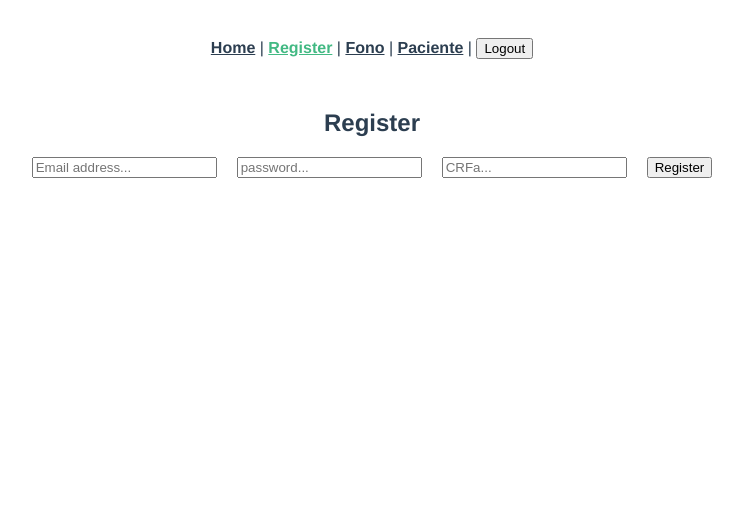
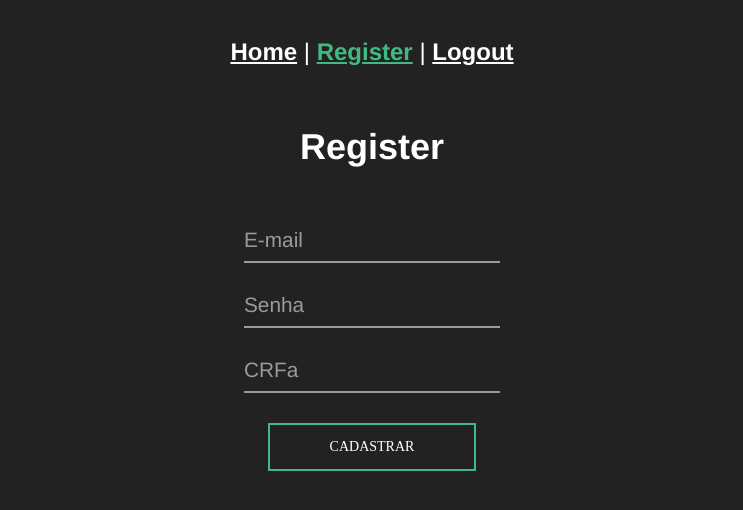
Before and after one commit to CarolineNakazato/Comunica, a Vue app: page /register in a window 1280 px wide. Shown: the top 510 px of the page, without its empty margins (268-1011 px from the left). Built offline with nearby package versions, Linux system fonts and the light colour scheme.

Commit message:
Beautiful layout

```diff
--- a/src/App.vue
+++ b/src/App.vue
@@ -2,9 +2,7 @@
   <div id="nav">
     <router-link to="/">Home</router-link> |
     <router-link to="/register">Register</router-link> |
-    <router-link to="/dashboardFono">Fono</router-link> |
-    <router-link to="/dashboardPaciente">Paciente</router-link> |
-    <button @click="logout">Logout</button>
+    <a href="#" @click="logout">Logout</a>
   </div>
   <router-view />
 </template>
@@ -32,16 +30,14 @@ export default {
 </script>
 
 <style>
-input {
-  margin-right: 20px;
-}
 
 #app {
   font-family: Avenir, Helvetica, Arial, sans-serif;
   -webkit-font-smoothing: antialiased;
   -moz-osx-font-smoothing: grayscale;
   text-align: center;
-  color: #2c3e50;
+  color: white;
+  top: 0;
 }
 
 #nav {
@@ -50,7 +46,7 @@ input {
 
 #nav a {
   font-weight: bold;
-  color: #2c3e50;
+  color: white;
 }
 
 #nav a.router-link-exact-active {
--- a/src/components/Card.vue
+++ b/src/components/Card.vue
@@ -1,6 +1,6 @@
 <template>
     <section class="cards">
-        <div v-if="symbols && symbols.length > 0">
+        <div class="cards-content" v-if="symbols && symbols.length > 0">
             <template v-for="(symbol, i) in symbols" :key="symbol.imageUrl" >
                 <vue-swing :config="config"
                     @throwout="poop(i)"
@@ -70,6 +70,14 @@ export default {
 </script>
 
 <style>
+.cards-content {
+  display: flex;
+  flex-direction: row;
+  align-items: center;
+  justify-content: center;
+  margin-left: -10vw;
+}
+
 .cards {
     display: flex;
     flex-direction: row;
@@ -87,7 +95,7 @@ export default {
     margin: 0 auto;
     background-color: #fff;
     border-radius: 32px;
-    box-shadow: 0 6px 15px rgba(36, 37, 38, 0.08);
+    box-shadow: 0 6px 15px rgba(255, 255, 255, 0.08);
     position: absolute;
     z-index: 1;
 }
@@ -106,6 +114,7 @@ export default {
     align-items: center;
     justify-content: center;
     padding: 0.2em;
+    color:#000000
 }
 
 </style>
--- a/src/views/About.vue
+++ b/src/views/About.vue
@@ -1,12 +1,19 @@
 <template>
-    <div>
-        <form @submit.prevent="register">
-            <h2>Register</h2>
-            <input type="email" placeholder="Email address..." v-model="email" />
-            <input type="password" placeholder="password..." v-model="password" />
-            <input type="number" placeholder="CRFa..." v-model="crfa" />
-            <button type="submit">Register</button>
-        </form>
+    <div class="register-form">
+        <h2>Register</h2>
+        <div class="form__group field">
+            <input v-model="email" type="email" class="form__field" placeholder="E-mail" name="email" id="email" maxlength="50" required/>
+            <label for="email" class="form__label">E-mail</label>
+        </div>
+        <div class="form__group field">
+            <input v-model="password" type="password" class="form__field" placeholder="Senha" name="password" id="password" required/>
+            <label for="password" class="form__label">Senha</label>
+        </div>
+        <div class="form__group field">
+            <input v-model="crfa" type="number" class="form__field" placeholder="CRFa" name="crfa" id="crfa" required/>
+            <label for="crfa" class="form__label">CRFa</label>
+        </div>
+        <a class="btn btn2" @click="register">Cadastrar</a>
     </div>
 </template>
 
@@ -45,3 +52,103 @@ export default {
     },
 };
 </script>
+
+<style>
+.btn{
+  position: relative;
+  display: block;
+  color: #ffffff;
+  font-size: 14px;
+  font-family: "montserrat";
+  text-decoration: none;
+  margin: 30px 0;
+  border: 2px solid #42b983;
+  padding: 14px 60px;
+  text-transform: uppercase;
+  overflow: hidden;
+  transition: 1s all ease;
+  cursor: pointer;
+}
+
+.btn::before{
+  background: #42b983;
+  content: "";
+  position: absolute;
+  top: 50%;
+  left: 50%;
+  transform: translate(-50%,-50%);
+  z-index: -1;
+  transition: all 0.6s ease;
+}
+
+.btn2::before{
+  width: 100%;
+  height: 0%;
+}
+.btn2:hover::before{
+  height: 100%;
+}
+
+.register-form {
+  display: flex;
+  flex-direction: column;
+  align-items: center;
+  justify-content: center;
+}
+
+.form__group {
+	 position: relative;
+	 padding: 15px 0 0;
+	 margin-top: 10px;
+	 width: 20vw;
+}
+ .form__field {
+	 font-family: inherit;
+	 width: 100%;
+	 border: 0;
+	 border-bottom: 2px solid #9b9b9b;
+	 outline: 0;
+	 font-size: 1.3rem;
+	 color: #fff;
+	 padding: 7px 0;
+	 background: transparent;
+	 transition: border-color 0.2s;
+}
+ .form__field::placeholder {
+	 color: transparent;
+}
+ .form__field:placeholder-shown ~ .form__label {
+	 font-size: 1.3rem;
+	 cursor: text;
+	 top: 20px;
+}
+ .form__label {
+	 position: absolute;
+	 top: 0;
+	 display: block;
+	 transition: 0.2s;
+	 font-size: 1rem;
+	 color: #9b9b9b;
+}
+ .form__field:focus {
+	 padding-bottom: 6px;
+	 font-weight: 700;
+	 border-width: 3px;
+	 border-image: linear-gradient(to right, #11998e, #38ef7d);
+	 border-image-slice: 1;
+}
+ .form__field:focus ~ .form__label {
+	 position: absolute;
+	 top: 0;
+	 display: block;
+	 transition: 0.2s;
+	 font-size: 1rem;
+	 color: #11998e;
+	 font-weight: 700;
+}
+/* reset input */
+ .form__field:required, .form__field:invalid {
+	 box-shadow: none;
+}
+
+</style>
--- a/src/views/DashboardFono.vue
+++ b/src/views/DashboardFono.vue
@@ -1,20 +1,39 @@
 <template>
     <div>
         <h2>Seja bem-vindo, fonoaudiólogo(a)</h2>
-        <button @click="addPatient">Adicionar Paciente</button>
-        <div v-show="showAddPatientForm">
-            <h2>Adicionar paciente</h2>
-            <input type="text" placeholder="Nome..." v-model="nome" />
-            <input type="email" placeholder="E-mail..." v-model="email" />
-            <input type="password" placeholder="Senha..." v-model="password" />
-            <button @click="savePatient">Salvar Paciente</button>
+        <div class="add-patient-form" v-show="!showAddPatientForm && !showPatientTable">
+            <a class="btn btn2" @click="addPatient">Adicionar Paciente</a>
+            <a class="btn btn2" @click="showTable">Listar Pacientes</a>
+        </div>
+        <div class="add-patient" v-show="showAddPatientForm">
+            <div class="add-patient-form">
+                <div class="form__group field">
+                    <input v-model="nome" type="text" class="form__field" placeholder="Nome" name="nome" id="nome" maxlength="100" required/>
+                    <label for="nome" class="form__label">Nome</label>
+                </div>
+                <div class="form__group field">
+                    <input v-model="email" type="email" class="form__field" placeholder="E-mail" name="email" id="email" maxlength="50" required/>
+                    <label for="email" class="form__label">E-mail</label>
+                </div>
+                <div class="form__group field">
+                    <input v-model="password" type="password" class="form__field" placeholder="Senha" name="password" id="password" required/>
+                    <label for="password" class="form__label">Senha</label>
+                </div>
+            </div>
+            <div class="add-patient-form">
+                <a class="btn btn2" @click="savePatient">Salvar Paciente</a>
+                <a class="btn btn2" @click="cancelAddPatient">Cancelar</a>
+            </div>
         </div>
 
-        <div>
+
+        <div v-show="showPatientTable">
+            <a class="btn btn2" @click="showMenu">Voltar para o menu</a>
+            <div class="patient-list-content">
                 <table>
                     <thead>
                         <tr>
-                        <th>
+                            <th class="name-column">
                                 Nome
                             </th>
                             <th>
@@ -24,22 +43,26 @@
                     </thead>
                     <tbody>
                         <tr v-for="patient in patients" :key="patient.uid">
-                        <td>
+                            <td class="name-column">
                                 {{ patient.name }}
                             </td>
                             <td>
-                            <button @click="addSymbol(patient)">Adiconar símbolo</button>
+                                <a class="btn1 btn3" @click="addSymbol(patient)">Adiconar símbolo</a>
                             </td>
                         </tr>
                     </tbody>
                 </table>
+                <div class="add-symbol" v-if="showSymbolForms">
+                    <p class="header-symbol-form">Adicionando símbolo para o paciente: {{ currentPatient.name }}</p>
+                    <div class="form__group field">
+                        <input v-model="symbolText" type="text" class="form__field" placeholder="Texto do símbolo" name="symbol" id="symbol" required/>
+                        <label for="symbol" class="form__label">Texto do símbolo</label>
                     </div>
-
-        <div v-if="showSymbolForms">
-            <h2>Adicionar símbolo</h2>
-            <input type="text" placeholder="Texto do símbolo..." v-model="symbolText" />
-            <input type="file" @change="previewFiles" multiple>
-            <button @click="saveSymbol">Salvar Símbolo</button>
+                    <input class="input-file" type="file" @change="previewFiles" multiple>
+                    <a class="btn btn2" @click="saveSymbol">Salvar Símbolo</a>
+                    <a class="btn1" @click="cancelSymbol">Cancelar</a>
+                </div>
+            </div>
         </div>
     </div>
 </template>
@@ -55,6 +78,7 @@ export default {
             password:"",
             nome: "",
             showAddPatientForm: false,
+            showPatientTable: false,
             showSymbolForms: false,
             firestore: firebase.firestore(),
             patients: [],
@@ -63,12 +87,28 @@ export default {
         }
     },
     mounted() {
-        console.log(this.$router);
         this.getPatients();
+        this.picture = null;
+        this.imageData = [];
     },
     methods: {
+        cancelSymbol: function() {
+            this.symbolText = "";
+            this.showSymbolForms = false;
+        },
+        showMenu: function() {
+            this.cancelSymbol();
+            this.showPatientTable = false;
+        },
+        showTable: function() {
+            this.showPatientTable = true;
+        },
         addPatient: function() {
             this.showAddPatientForm = true;
+        },
+        cancelAddPatient: function() {
+            this.cleanForm();
+            this.showAddPatientForm = false;
         },
         savePatient: function() {
 
@@ -115,7 +155,7 @@ export default {
             })
         },
         cleanForm: function() {
-            this.name = "";
+            this.nome = "";
             this.password = "";
             this.email = "";
         },
@@ -156,3 +196,145 @@ export default {
     }
 }
 </script>
+
+<style>
+.header-symbol-form {
+    font-size: larger;
+    margin-top: 0px;
+    margin-bottom: 0px;
+}
+
+.input-file {
+    margin-top: 2vh;
+}
+
+.patient-list-content{
+    display: flex;
+    flex-direction: row;
+    align-items: flex-start ;
+}
+
+.add-symbol {
+    display: flex;
+    flex-direction: column;
+    align-items: flex-start;
+    justify-content: flex-start;
+}
+
+.btn{
+  position: relative;
+  display: block;
+  color: #ffffff;
+  font-size: 14px;
+  font-family: "montserrat";
+  text-decoration: none;
+  margin-top: 30px;
+  margin-bottom: 30px;
+  margin-right: 2vw;
+  border: 2px solid #42b983;
+  padding: 14px 0px;
+  text-transform: uppercase;
+  overflow: hidden;
+  transition: 1s all ease;
+  cursor: pointer;
+  width: 20vw;
+}
+
+.btn::before{
+  background: #42b983;
+  content: "";
+  position: absolute;
+  top: 50%;
+  left: 50%;
+  transform: translate(-50%,-50%);
+  z-index: -1;
+  transition: all 0.6s ease;
+}
+
+.btn1{
+  position: relative;
+  display: block;
+  color: #ffffff;
+  font-size: 14px;
+  font-family: "montserrat";
+  text-decoration: none;
+  border: 2px solid #42b983;
+  padding: 14px 0px;
+  text-transform: uppercase;
+  overflow: hidden;
+  transition: 1s all ease;
+  cursor: pointer;
+  width: 20vw;
+}
+
+.btn1::before{
+  background: #42b983;
+  content: "";
+  position: absolute;
+  top: 50%;
+  left: 50%;
+  transform: translate(-50%,-50%);
+  z-index: -1;
+  transition: all 0.6s ease;
+}
+
+.btn2::before{
+  width: 20vw;
+  height: 0%;
+}
+.btn2:hover::before{
+  height: 20vw;
+}
+
+.btn3::before{
+  width: 20vw;
+  height: 0%;
+}
+.btn3:hover::before{
+  height: 20vw;
+}
+
+.add-patient-form {
+    display: flex;
+    flex-direction: row;
+    align-items: center;
+}
+
+.add-patient {
+    background-color: rgb(129, 129, 129);
+    padding: 10vh 10vw;
+    border-radius: 10px;
+    margin: 0vw 5vw;
+}
+
+.form__group {
+    margin-right: 2vw;
+}
+
+.form__field {
+    border-bottom: 2px solid #ffffff;
+}
+
+.form__label {
+    color: #ffffff;
+}
+
+.name-column {
+    width: 40vw;
+}
+
+table {
+    border-collapse: collapse;
+    margin-right: 2vw;
+}
+
+table td {
+    padding : 1vw 2vh;
+    border: 1px solid white;
+}
+
+table th {
+    border: 1px solid white;
+    background: rgb(129, 129, 129) ;
+}
+</style>
--- a/src/views/DashboardPaciente.vue
+++ b/src/views/DashboardPaciente.vue
@@ -31,7 +31,6 @@ export default {
                 symbols.push(symbolInformations);
             });
             symbols = symbols.filter(symbol => symbol.patientUid === uid);
-            console.log(symbols);
             this.symbols = symbols;
         })
     },
--- a/src/views/Home.vue
+++ b/src/views/Home.vue
@@ -1,11 +1,15 @@
 <template>
-  <div>
-    <form @submit.prevent="login">
-      <h2>Login</h2>
-      <input type="email" placeholder="Email address..." v-model="email"/>
-      <input type="password" placeholder="password..." v-model="password"/>
-      <button type="submit">Login</button>
-    </form>
+  <div class="login-form">
+    <h2>Login</h2>
+    <div class="form__group field">
+      <input v-model="email" type="email" class="form__field" placeholder="E-mail" name="email" id="email" maxlength="50" required/>
+      <label for="email" class="form__label">E-mail</label>
+    </div>
+    <div class="form__group field">
+      <input v-model="password" type="password" class="form__field" placeholder="Senha" name="password" id="password" required/>
+      <label for="password" class="form__label">Senha</label>
+    </div>
+    <a class="btn btn2" @click="login">Login</a>
   </div>
 </template>
 
@@ -36,9 +40,11 @@ export default {
             users.docs.forEach(user => {
               usersInformations.push(user.data());
             });
+            console.log(loggedUserInfo);
+
 
             const loggedUserInfo = usersInformations.filter(user => user.uid === loggedUserInformation.user.uid);
-
+            console.log(loggedUserInfo);
             if (loggedUserInfo.length === 0) {
               alert('Successfully logged in');
               this.$router.push('/dashboardPaciente');
@@ -56,3 +62,108 @@ export default {
   },
 };
 </script>
+
+<style>
+.btn{
+  position: relative;
+  display: block;
+  color: #ffffff;
+  font-size: 14px;
+  font-family: "montserrat";
+  text-decoration: none;
+  margin: 30px 0;
+  border: 2px solid #42b983;
+  padding: 14px 60px;
+  text-transform: uppercase;
+  overflow: hidden;
+  transition: 1s all ease;
+  cursor: pointer;
+}
+
+.btn::before{
+  background: #42b983;
+  content: "";
+  position: absolute;
+  top: 50%;
+  left: 50%;
+  transform: translate(-50%,-50%);
+  z-index: -1;
+  transition: all 0.6s ease;
+}
+
+.btn2::before{
+  width: 100%;
+  height: 0%;
+}
+.btn2:hover::before{
+  height: 100%;
+}
+
+.login-form {
+  display: flex;
+  flex-direction: column;
+  align-items: center;
+  justify-content: center;
+}
+
+.form__group {
+	 position: relative;
+	 padding: 15px 0 0;
+	 margin-top: 10px;
+	 width: 20vw;
+}
+ .form__field {
+	 font-family: inherit;
+	 width: 100%;
+	 border: 0;
+	 border-bottom: 2px solid #9b9b9b;
+	 outline: 0;
+	 font-size: 1.3rem;
+	 color: #fff;
+	 padding: 7px 0;
+	 background: transparent;
+	 transition: border-color 0.2s;
+}
+ .form__field::placeholder {
+	 color: transparent;
+}
+ .form__field:placeholder-shown ~ .form__label {
+	 font-size: 1.3rem;
+	 cursor: text;
+	 top: 20px;
+}
+ .form__label {
+	 position: absolute;
+	 top: 0;
+	 display: block;
+	 transition: 0.2s;
+	 font-size: 1rem;
+	 color: #9b9b9b;
+}
+ .form__field:focus {
+	 padding-bottom: 6px;
+	 font-weight: 700;
+	 border-width: 3px;
+	 border-image: linear-gradient(to right, #11998e, #38ef7d);
+	 border-image-slice: 1;
+}
+ .form__field:focus ~ .form__label {
+	 position: absolute;
+	 top: 0;
+	 display: block;
+	 transition: 0.2s;
+	 font-size: 1rem;
+	 color: #11998e;
+	 font-weight: 700;
+}
+/* reset input */
+ .form__field:required, .form__field:invalid {
+	 box-shadow: none;
+}
+/* demo */
+ body {
+	 font-size: 1.5rem;
+	 background-color: #222;
+}
+
+</style>
```
Also changed, not shown: 1 other file (tests, documents, lock files or other folders). Lines whose indentation alone changed are shown as unchanged.
